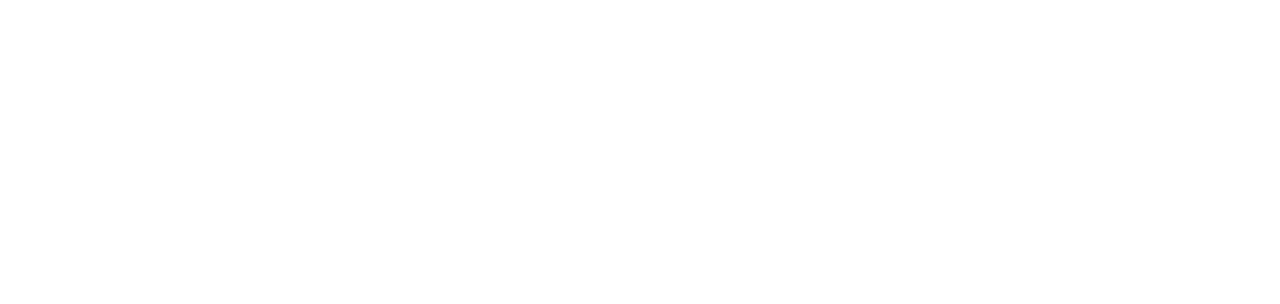
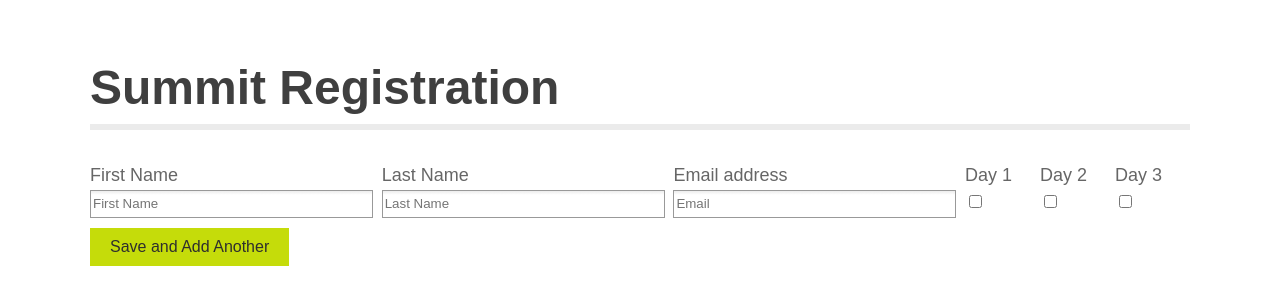
Before and after one commit to lejager/registration-demo-2, a plain HTML site: page index.html in a window 1280 px wide. Drawn offline with Linux system fonts and the light colour scheme; the site is published under a folder, as on GitHub Pages, so addresses that start at the root find nothing.

Commit message:
updated urls

```diff
--- a/index.html
+++ b/index.html
@@ -1 +1 @@
-<!DOCTYPE html><html lang="en"><head><meta charset="utf-8"><meta name="viewport" content="width=device-width,initial-scale=1"><title>Group Registration Demo</title><link href="/static/css/main.ba98c9e3.css" rel="stylesheet"></head><body><div id="root"></div><script type="text/javascript" src="/static/js/main.cc525136.js"></script></body></html>
+<!DOCTYPE html><html lang="en"><head><meta charset="utf-8"><meta name="viewport" content="width=device-width,initial-scale=1"><title>Group Registration Demo</title><link href="static/css/main.ba98c9e3.css" rel="stylesheet"></head><body><div id="root"></div><script type="text/javascript" src="static/js/main.cc525136.js"></script></body></html>
```
